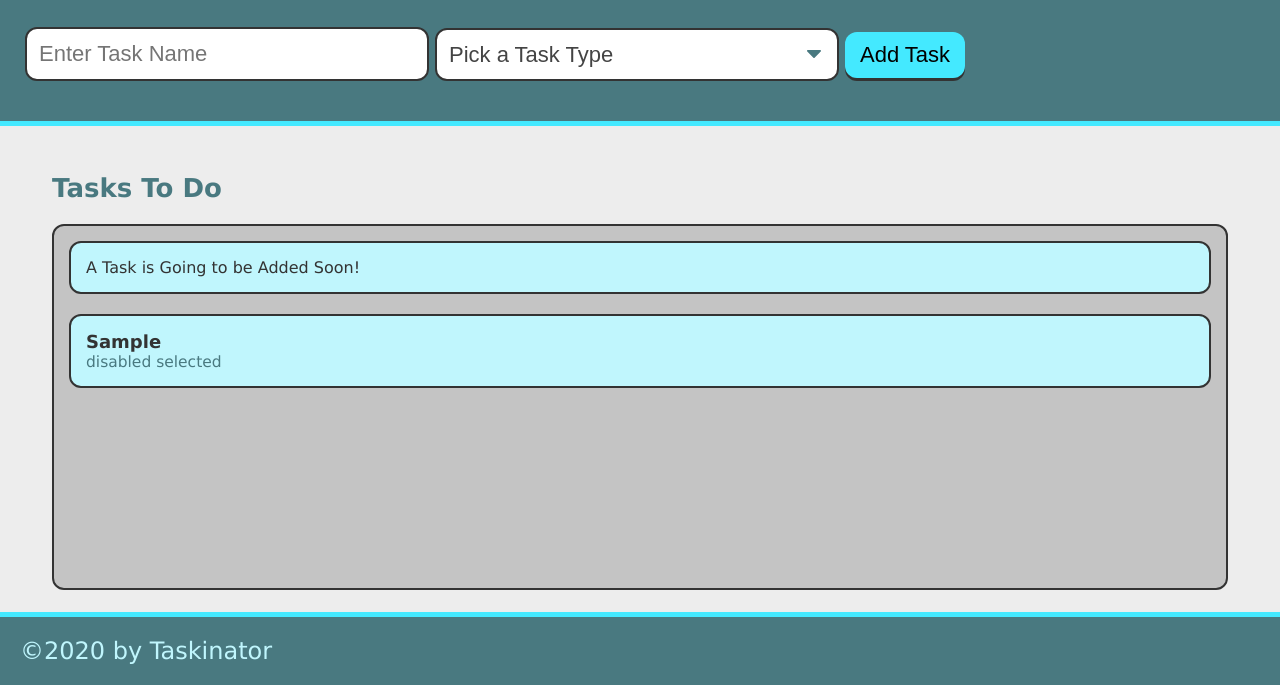
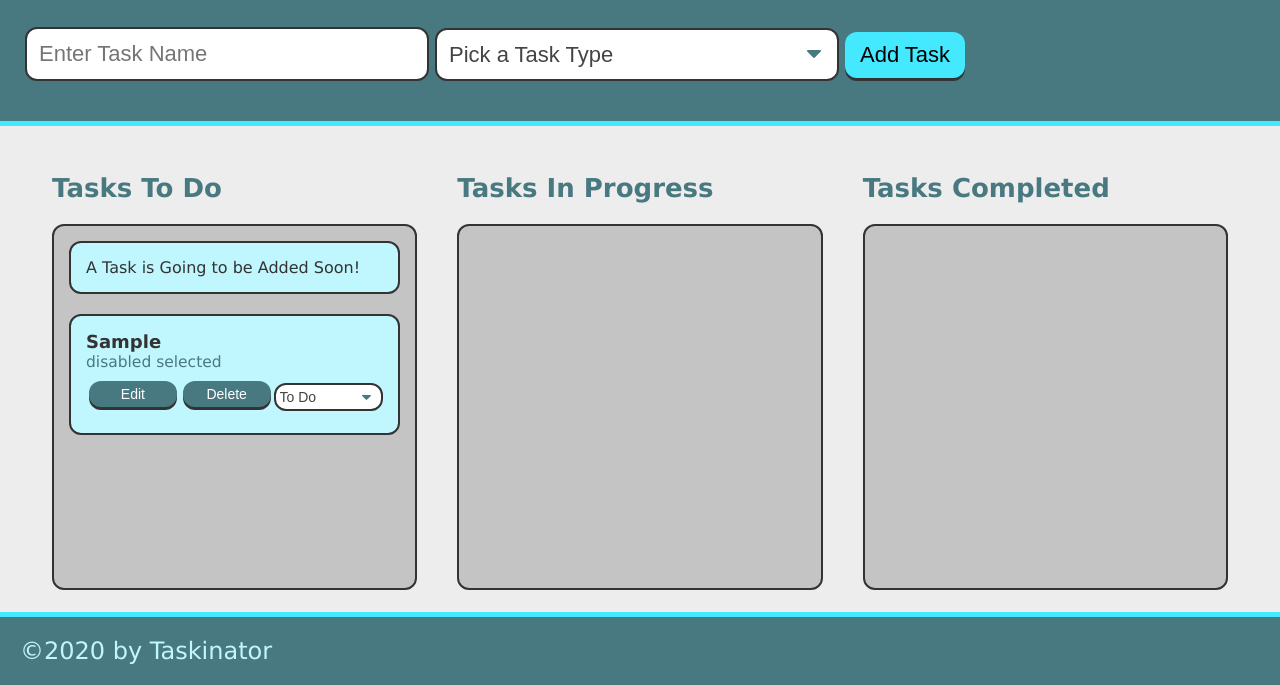
Before and after one commit to cpesar/taskinator2, a plain HTML site: page index.html in a window 1280 px wide. Both pictures are taken after typing "Sample" into the empty fields and a click on the button "Add Task". Shown: the part 115-800 px from the top of the page. Drawn offline with Linux system fonts and the light colour scheme.

Commit message:
added task action buttons

```diff
--- a/assets/js/script.js
+++ b/assets/js/script.js
@@ -1,10 +1,11 @@
+var taskIdCounter = 0;
+
 
 var formEl = document.querySelector("#task-form");
 var tasksToDoEl = document.querySelector("#tasks-to-do");
 
 
 var taskFormHandler = function(event) {
-
   event.preventDefault();
 
   var taskNameInput = document.querySelector("input[name='task-name']").value;
@@ -39,17 +40,78 @@ var createTaskEl = function(taskDataObj){
   //style the new task
   listItemEl.className = "task-item";
 
+  //add task id as a custom attribute
+  listItemEl.setAttribute("data-task-id", taskIdCounter);
+
   //create a div to hold task info and add to list item
   var taskInfoEl = document.createElement("div");
   //give it a class name
   taskInfoEl.className = "task-info";
   //add HTML content to div
   taskInfoEl.innerHTML = "<h3 class = 'task-name'>" + taskDataObj.name + "</h3><span class = 'task-type'>" + taskDataObj.type + "</span>";
+  listItemEl.appendChild(taskInfoEl);
 
-  listItemEl.appendChild(taskInfoEl);
+
+
   //add entire list item to list
+  var taskActionsEl = createTaskActions(taskIdCounter);
+  listItemEl.appendChild(taskActionsEl);
   tasksToDoEl.appendChild(listItemEl);
 
-}
+  //increase counter for each unique task id
+  taskIdCounter++;
+
+
+};
+
+
+
+
+
+
+
+var createTaskActions = function(taskId){
+  var actionContainerEl = document.createElement("div");
+  actionContainerEl.className = "task-actions";
+
+  // create edit button
+  var editButtonEl = document.createElement("button");
+  editButtonEl.textContent = "Edit";
+  editButtonEl.className = "btn edit-btn";
+  editButtonEl.setAttribute("data-task-id", taskId);
+  actionContainerEl.appendChild(editButtonEl);
+
+  // create delete button
+  var deleteButtonEl = document.createElement("button");
+  deleteButtonEl.textContent = "Delete";
+  deleteButtonEl.className = "btn delete-btn";
+  deleteButtonEl.setAttribute("data-task-id", taskId);
+  actionContainerEl.appendChild(deleteButtonEl);
+
+  var statusSelectEl = document.createElement("select");
+  statusSelectEl.className = "select-status";
+  statusSelectEl.setAttribute("name", "status-change");
+  statusSelectEl.setAttribute("data-task-id", taskId);
+
+  actionContainerEl.appendChild(statusSelectEl);
+
+  var statusChoices = ["To Do", "In Progress", "Completed"];
+  for (var i = 0; i < statusChoices.length; i++) {
+    // create option element
+    var statusOptionEl = document.createElement("option");
+    statusOptionEl.textContent = statusChoices[i];
+    statusOptionEl.setAttribute("value", statusChoices[i]);
+
+    // append to select
+    statusSelectEl.appendChild(statusOptionEl);
+  }
+
+  return actionContainerEl;
+
+};
+
+
+
+
 
 formEl.addEventListener("submit", taskFormHandler);
--- a/index.html
+++ b/index.html
@@ -33,12 +33,26 @@
   </header>
 
   <main class="page-content">
+    <!--Tasks To Do-->
     <section class="task-list-wrapper">
       <h2 class="list-title">Tasks To Do</h2>
       <ul class="task-list" id="tasks-to-do">
         <li class="task-item">A Task is Going to be Added Soon!</li>
       </ul>
     </section>
+
+    <!--Tasks In Progress-->
+    <section class="task-list-wrapper">
+      <h2 class="list-title">Tasks In Progress</h2>
+      <ul class="task-list" id="tasks-in-progress">
+    </section>
+
+    <!--Tasks Completed-->
+    <section class="task-list-wrapper">
+      <h2 class="list-title">Tasks Completed</h2>
+      <ul class="task-list" id="tasks-completed">
+    </section>
+
   </main>
 
   <footer>
```
